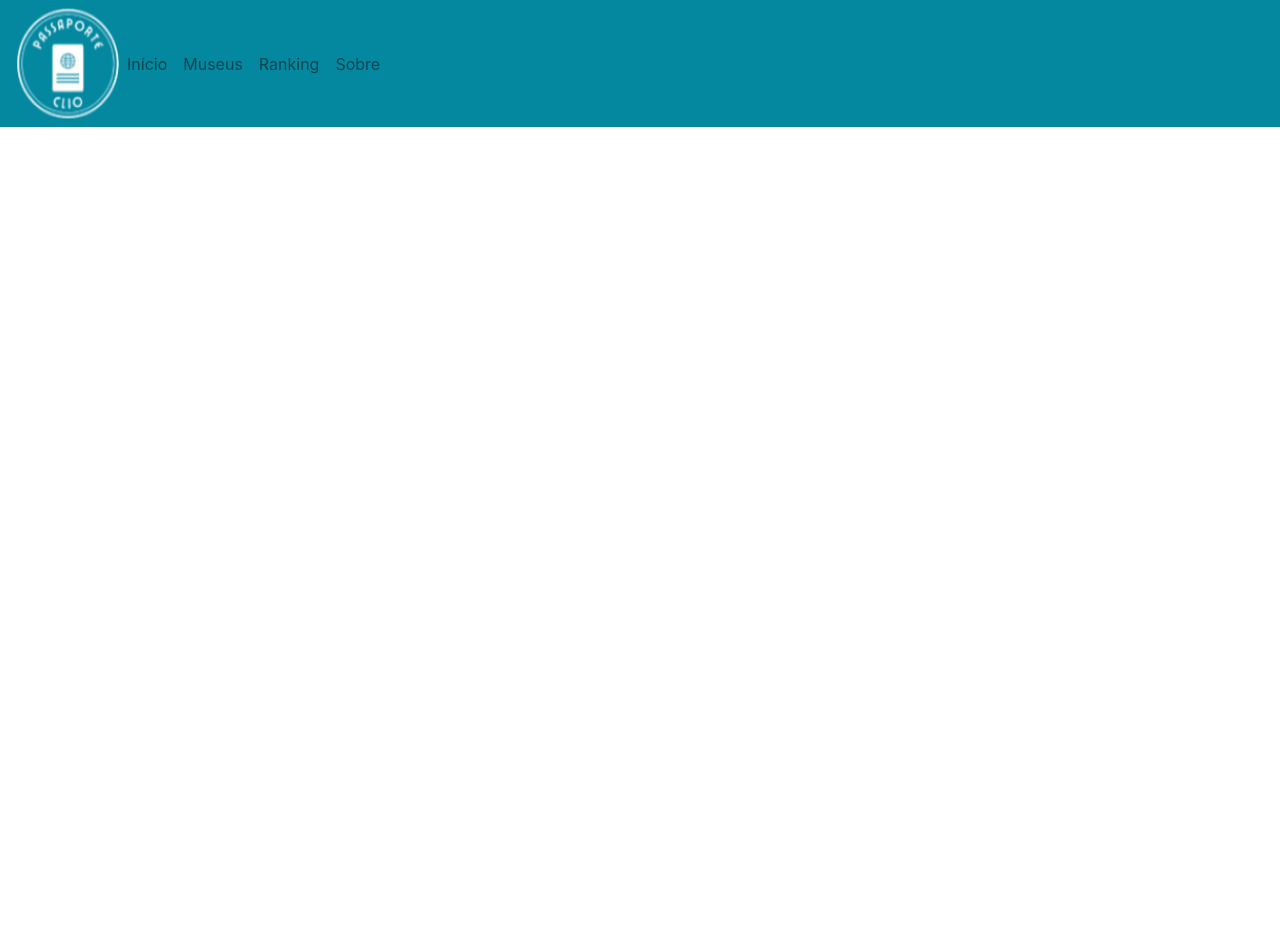
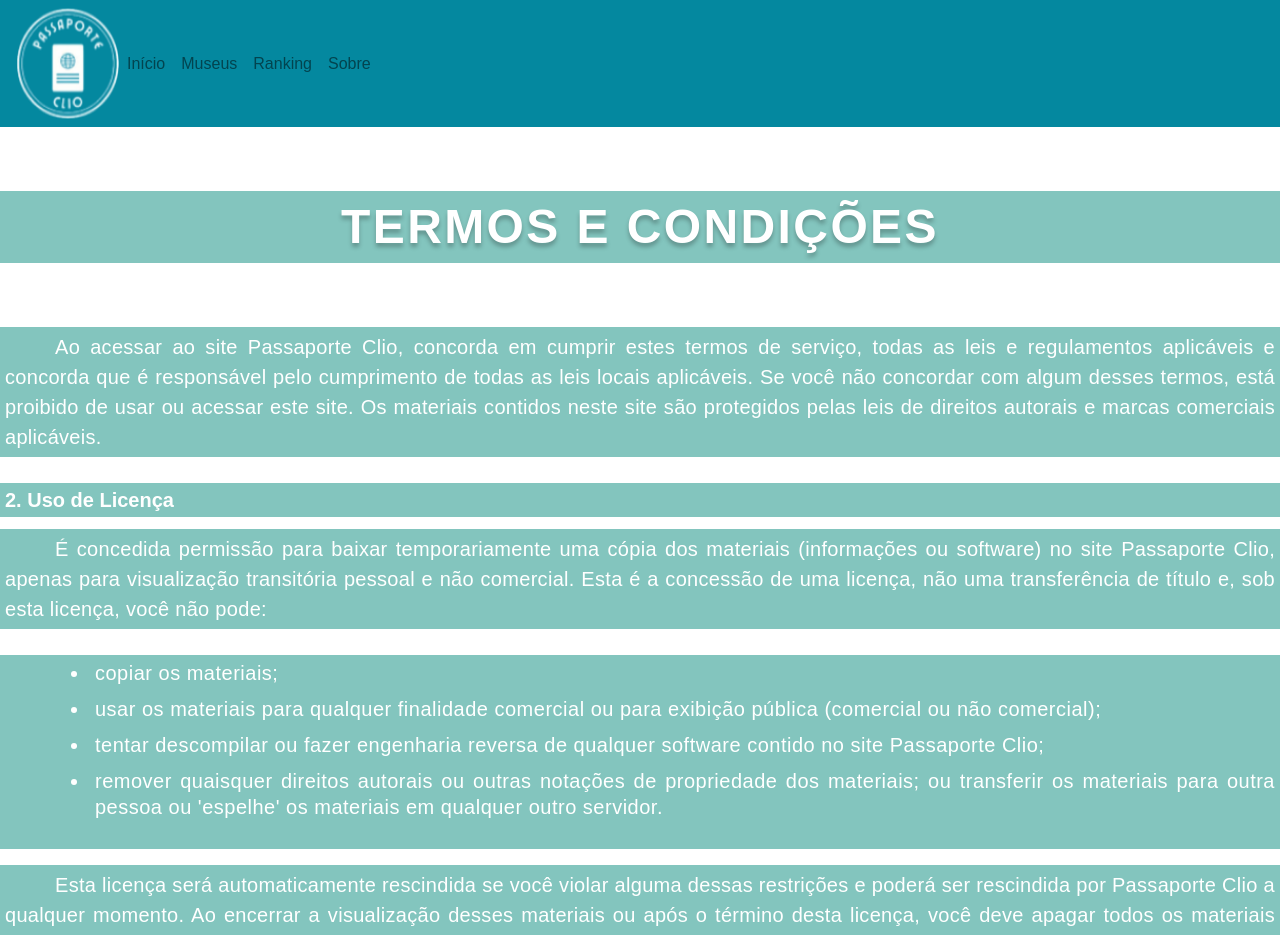
Before and after one commit to bela-mad/projetoclio, an Angular app: page / in a window 1280 px wide. Shown: the top 935 px of the page. Before the commit the page ends 800 px from the top, so only its background shows below. Built offline with nearby package versions, Linux system fonts and the light colour scheme.

Commit message:
criado termos e condicoes e politica e privacidade

```diff
--- a/src/app/app.component.html
+++ b/src/app/app.component.html
@@ -1 +1 @@
-<app-login></app-login>
+<app-termos-condicoes></app-termos-condicoes>
--- a/src/app/app.module.ts
+++ b/src/app/app.module.ts
@@ -13,6 +13,7 @@
 import { CadastroMuseusComponent } from './area-logada/admin/cadastro-museus/cadastro-museus.component';
 import { ModeracaoAvaliacoesComponent } from './area-logada/admin/moderacao-avaliacoes/moderacao-avaliacoes.component';
 import { PerfilVisitanteComponent } from './area-logada/perfis/perfil-visitante/perfil-visitante.component';
+import { TermosCondicoesComponent } from './core/termos-condicoes/termos-condicoes.component';
 @NgModule({
   declarations: [
     AppComponent,
@@ -25,7 +26,8 @@
       CadastroMuseusComponent,
       ModeracaoAvaliacoesComponent,
       PerfilAdminComponent,
-      PerfilVisitanteComponent
+      PerfilVisitanteComponent,
+      TermosCondicoesComponent
    ],
   imports: [
     BrowserModule,
--- /dev/null
+++ b/src/app/core/politica-privacidade/politica-privacidade.component.html
@@ -0,0 +1,3 @@
+<p>
+  politica-privacidade works!
+</p>
--- /dev/null
+++ b/src/app/core/termos-condicoes/termos-condicoes.component.css
@@ -0,0 +1,49 @@
+* {
+  font-family: "Poppins", sans-serif;
+  background-color: #83C5BE;
+}
+
+h1 {
+  text-align: center;
+  letter-spacing: 0.05em;
+  font-style: normal;
+  font-size: 48px;
+  line-height: 72px;
+  font-weight: 800;
+  text-shadow: 0px 4px 4px rgba(0, 0, 0, 0.25);
+  color: white;
+  margin-top: 5%;
+  margin-bottom: 5%;
+  text-shadow: black;
+}
+
+h2 {
+  padding: 5px;
+  text-align: justify;
+  font-weight: bold;
+  color: white;
+  font-size: 20px;
+  margin-bottom: 1%;
+}
+
+p {
+  padding: 5px;
+  text-align: justify;
+  color: white;
+  font-size: 20px;
+  margin-bottom: 2%;
+  letter-spacing: 0.3px;
+  line-height: 1.5;
+  text-indent: 50px;
+}
+
+li {
+  padding: 5px;
+  text-align: justify;
+  color: white;
+  font-size: 20px;
+  letter-spacing: 0.5px;
+  line-height: 1.3;
+  margin-left: 50px;
+  list-style-type: disc;
+}
--- /dev/null
+++ b/src/app/core/termos-condicoes/termos-condicoes.component.html
@@ -0,0 +1,103 @@
+<app-nav-bar></app-nav-bar>
+
+<h1>TERMOS E CONDIÇÕES</h1>
+
+
+<p>
+  Ao acessar ao site Passaporte Clio, concorda em cumprir estes termos de
+  serviço, todas as leis e regulamentos aplicáveis e concorda que é responsável
+  pelo cumprimento de todas as leis locais aplicáveis. Se você não concordar com
+  algum desses termos, está proibido de usar ou acessar este site. Os materiais
+  contidos neste site são protegidos pelas leis de direitos autorais e marcas
+  comerciais aplicáveis.
+</p>
+
+<h2>2. Uso de Licença</h2>
+<p>
+  É concedida permissão para baixar temporariamente uma cópia dos materiais
+  (informações ou software) no site Passaporte Clio, apenas para visualização
+  transitória pessoal e não comercial. Esta é a concessão de uma licença, não
+  uma transferência de título e, sob esta licença, você não pode:
+</p>
+<ul>
+  <li>copiar os materiais;</li>
+  <li>
+    usar os materiais para qualquer finalidade comercial ou para exibição
+    pública (comercial ou não comercial);
+  </li>
+  <li>
+    tentar descompilar ou fazer engenharia reversa de qualquer software contido
+    no site Passaporte Clio;
+  </li>
+  <li>
+    remover quaisquer direitos autorais ou outras notações de propriedade dos
+    materiais; ou transferir os materiais para outra pessoa ou 'espelhe' os
+    materiais em qualquer outro servidor.
+  </li>
+  <br />
+</ul>
+<p>
+  Esta licença será automaticamente rescindida se você violar alguma dessas
+  restrições e poderá ser rescindida por Passaporte Clio a qualquer momento. Ao
+  encerrar a visualização desses materiais ou após o término desta licença, você
+  deve apagar todos os materiais baixados em sua posse, seja em formato
+  eletrónico ou impresso.
+</p>
+
+<h2>3. Isenção de responsabilidade</h2>
+<p>
+  Os materiais no site da Passaporte Clio são fornecidos 'como estão'.
+  Passaporte Clio não oferece garantias, expressas ou implícitas, e, por este
+  meio, isenta e nega todas as outras garantias, incluindo, sem limitação,
+  garantias implícitas ou condições de comercialização, adequação a um fim
+  específico ou não violação de propriedade intelectual ou outra violação de
+  direitos. Além disso, o Passaporte Clio não garante ou faz qualquer
+  representação relativa à precisão, aos resultados prováveis ou à
+  confiabilidade do uso dos materiais em seu site ou de outra forma relacionado
+  a esses materiais ou em sites vinculados a este site.
+</p>
+
+<h2>4. Limitações</h2>
+<p>
+  Em nenhum caso o Passaporte Clio ou seus fornecedores serão responsáveis por
+  quaisquer danos (incluindo, sem limitação, danos por perda de dados ou lucro
+  ou devido a interrupção dos negócios) decorrentes do uso ou da incapacidade de
+  usar os materiais em Passaporte Clio, mesmo que Passaporte Clio ou um
+  representante autorizado da Passaporte Clio tenha sido notificado oralmente ou
+  por escrito da possibilidade de tais danos. Como algumas jurisdições não
+  permitem limitações em garantias implícitas, ou limitações de responsabilidade
+  por danos conseqüentes ou incidentais, essas limitações podem não se aplicar a
+  você.
+</p>
+
+<h2>5. Precisão dos materiais</h2>
+<p>
+  Os materiais exibidos no site da Passaporte Clio podem incluir erros técnicos,
+  tipográficos ou fotográficos. Passaporte Clio não garante que qualquer
+  material em seu site seja preciso, completo ou atual. Passaporte Clio pode
+  fazer alterações nos materiais contidos em seu site a qualquer momento, sem
+  aviso prévio. No entanto, Passaporte Clio não se compromete a atualizar os
+  materiais.
+</p>
+
+<h2>6. Links</h2>
+<p>
+  O Passaporte Clio não analisou todos os sites vinculados ao seu site e não é
+  responsável pelo conteúdo de nenhum site vinculado. A inclusão de qualquer
+  link não implica endosso por Passaporte Clio do site. O uso de qualquer site
+  vinculado é por conta e risco do usuário.
+</p>
+
+<h2>7. Modificações</h2>
+<p>
+  O Passaporte Clio pode revisar estes termos de serviço do site a qualquer
+  momento, sem aviso prévio. Ao usar este site, você concorda em ficar vinculado
+  à versão atual desses termos de serviço.
+</p>
+
+<h2>8. Lei aplicável</h2>
+<p>
+  Estes termos e condições são regidos e interpretados de acordo com as leis do
+  Passaporte Clio e você se submete irrevogavelmente à jurisdição exclusiva dos
+  tribunais naquele estado ou localidade.
+</p>
--- /dev/null
+++ b/src/app/core/termos-condicoes/termos-condicoes.component.ts
@@ -0,0 +1,15 @@
+import { Component, OnInit } from '@angular/core';
+
+@Component({
+  selector: 'app-termos-condicoes',
+  templateUrl: './termos-condicoes.component.html',
+  styleUrls: ['./termos-condicoes.component.css']
+})
+export class TermosCondicoesComponent implements OnInit {
+
+  constructor() { }
+
+  ngOnInit() {
+  }
+
+}
```
Also changed, not shown: src/app/core/politica-privacidade/politica-privacidade.component.ts (added, +15 -0 lines), src/app/core/politica-privacidade/politica-privacidade.component.css (added), 2 other files (tests, documents, lock files or other folders).
